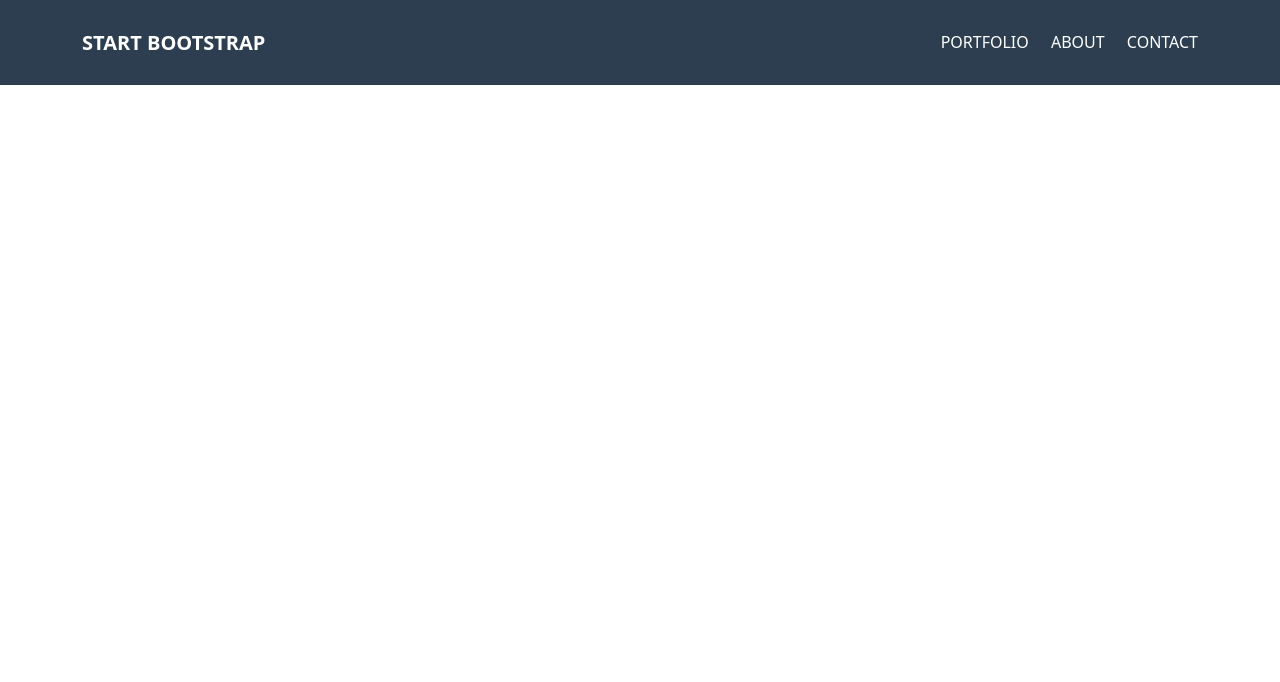
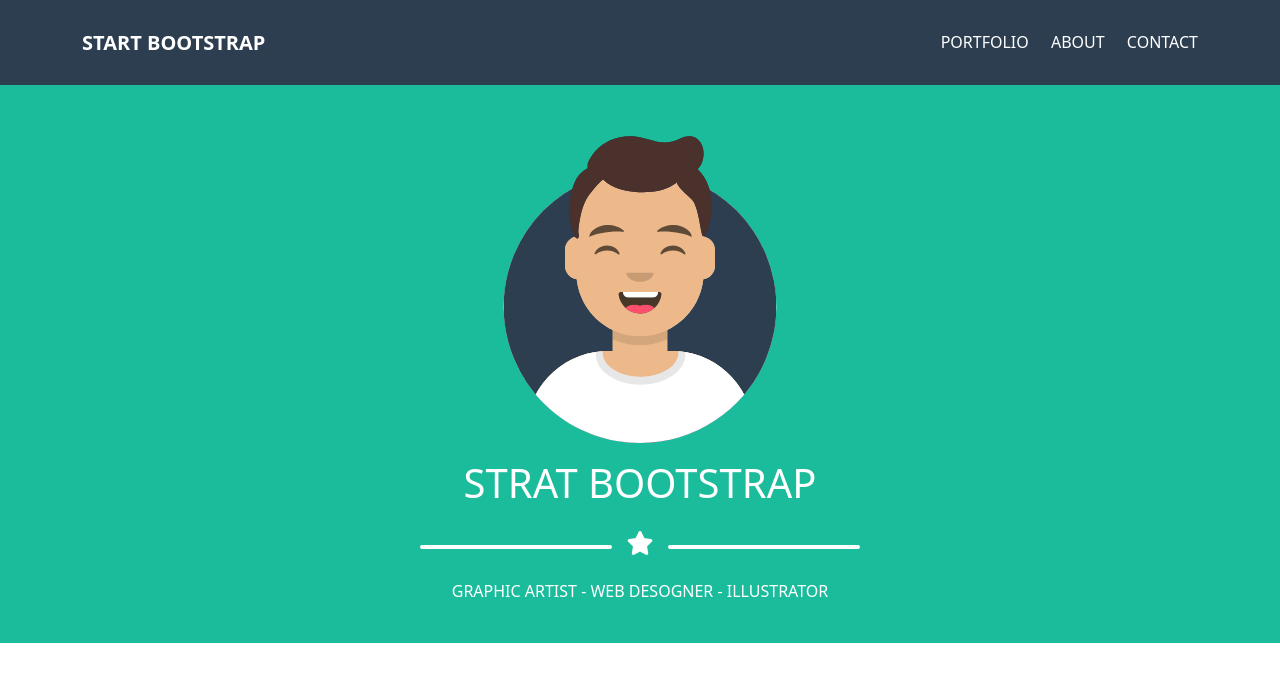
Before and after one commit to FRA2721/html-css-bootstrap-freelancer, a plain HTML site: page index.html in a window 1280 px wide. Drawn offline with nearby package versions, Linux system fonts and the light colour scheme.

Commit message:
jumbotron section completed

```diff
--- a/css/style.css
+++ b/css/style.css
@@ -71,12 +71,34 @@ header ul li {
 
 /* jumbotron-img-formatting */
 #jumbotron img {
-    max-width: 250px;
+    max-width: 300px;
 }
 
 /* main-code-section-formatting */
 .ms_section {
     padding: 2.5rem 0 1.5rem;
+}
+
+/* star-formatting */
+.star::before {
+    content: "";
+    display: inline-block;
+    height: 4px;
+    width:15%;
+    border-radius: 10px;
+    margin-right: 10px;
+    background-color: var(--ms_color-white);
+}
+
+/* star-formatting */
+.star::after {
+    content: "";
+    display: inline-block;
+    height: 4px;
+    width:15%;
+    border-radius: 10px;
+    margin-left: 10px;
+    background-color: var(--ms_color-white);
 }
 
 /* jumbotron-color */
--- a/index.html
+++ b/index.html
@@ -101,6 +101,29 @@ program: boostrap-freelancer
     <!-- /header-code-section -->
 <!-- --------------------------------------------------------------------------------------------------------------------------- -->
 
+    <!-- main-code-section -->
+    <main>
+
+        <!-- jumbotron-section-->
+        <section id="jumbotron" class="ms_bg-green text-center ms_section">
+
+            <img class="mb-3" src="img/avatar.svg" alt="avatar image">
+            <h1 class="mb-4">STRAT BOOTSTRAP</h1>
+
+            <div class="star mb-4">
+                <i class="fa-solid fa-star fa-xl"></i>
+            </div>
+
+            <!-- paragraph-for-description-jumbotron -->
+            <p>GRAPHIC ARTIST - WEB DESOGNER - ILLUSTRATOR</p>
+            <!-- /paragraph-for-description-jumbotron -->
+
+        </section>
+        <!-- /jumbotron-section -->
+
+    </main>
+    <!-- main-code-section -->
+
 </body>
 <!-- /body-code-section -->
 
```
